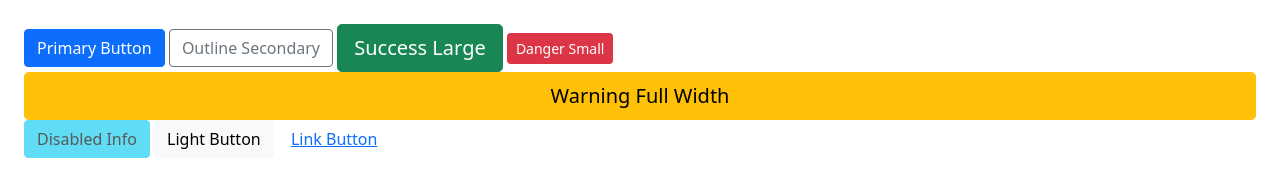
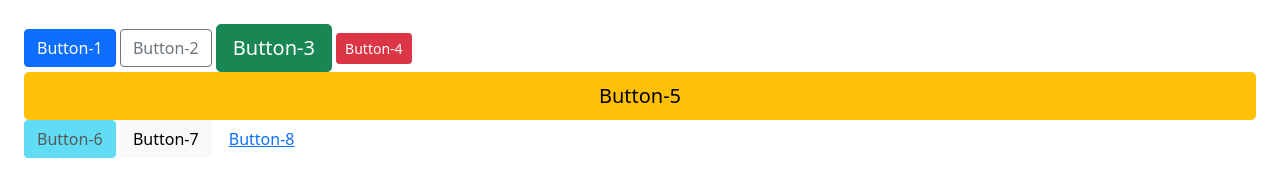
Before and after one commit to acciojob/bootstrap-buttons-gunjan-456, a website: page main.html in a window 1280 px wide. Drawn offline with nearby package versions, Linux system fonts and the light colour scheme.

Commit message:
created a submission

```diff
--- a/main.html
+++ b/main.html
@@ -3,25 +3,25 @@
 <html>
 
 <head>
-	<link rel="stylesheet" href="styles.css">
-	<!-- Bootstrap 5 CSS -->
-	<link href="https://cdn.jsdelivr.net/npm/bootstrap@5.0.0/dist/css/bootstrap.min.css" rel="stylesheet">
+  <link rel="stylesheet" href="styles.css">
+  <!-- Bootstrap 5 CSS -->
+  <link href="https://cdn.jsdelivr.net/npm/bootstrap@5.0.0/dist/css/bootstrap.min.css" rel="stylesheet">
 </head>
 
 <body class="p-4">
-	<!-- the entire body must be written by student -->
-	<button id="button-1" class="btn btn-primary">Primary Button</button>
-	<button id="button-2" class="btn btn-outline-secondary">Outline Secondary</button>
-	<button id="button-3" class="btn btn-success btn-lg">Success Large</button>
-	<button id="button-4" class="btn btn-danger btn-sm">Danger Small</button>
-	<button id="button-5" class="btn btn-warning btn-lg w-100">Warning Full Width</button>
-	<button id="button-6" class="btn btn-info" disabled>Disabled Info</button>
-	<button id="button-7" class="btn btn-light">Light Button</button>
-	<button id="button-8" class="btn btn-link">Link Button</button>
-	<script src="https://cdn.jsdelivr.net/npm/bootstrap@5.0.0/dist/js/bootstrap.bundle.min.js"></script>
+  <!-- Buttons -->
+  <button id="button-1" class="btn btn-primary">Button-1</button>
+  <button id="button-2" class="btn btn-outline-secondary">Button-2</button>
+  <button id="button-3" class="btn btn-success btn-lg">Button-3</button>
+  <button id="button-4" class="btn btn-danger btn-sm">Button-4</button>
+  <button id="button-5" class="btn btn-warning btn-lg w-100">Button-5</button>
+  <button id="button-6" class="btn btn-info" disabled>Button-6</button>
+  <button id="button-7" class="btn btn-light">Button-7</button>
+  <button id="button-8" class="btn btn-link">Button-8</button>
 
-
-	<script type="text/javascript" src="./script.js"></script>
+  <!-- Bootstrap JS -->
+  <script src="https://cdn.jsdelivr.net/npm/bootstrap@5.0.0/dist/js/bootstrap.bundle.min.js"></script>
+  <script type="text/javascript" src="./script.js"></script>
 </body>
 
 </html>
--- a/script.js
+++ b/script.js
@@ -1,2 +1 @@
 //your code here
-console.log("Buttons loaded successfully");
```
